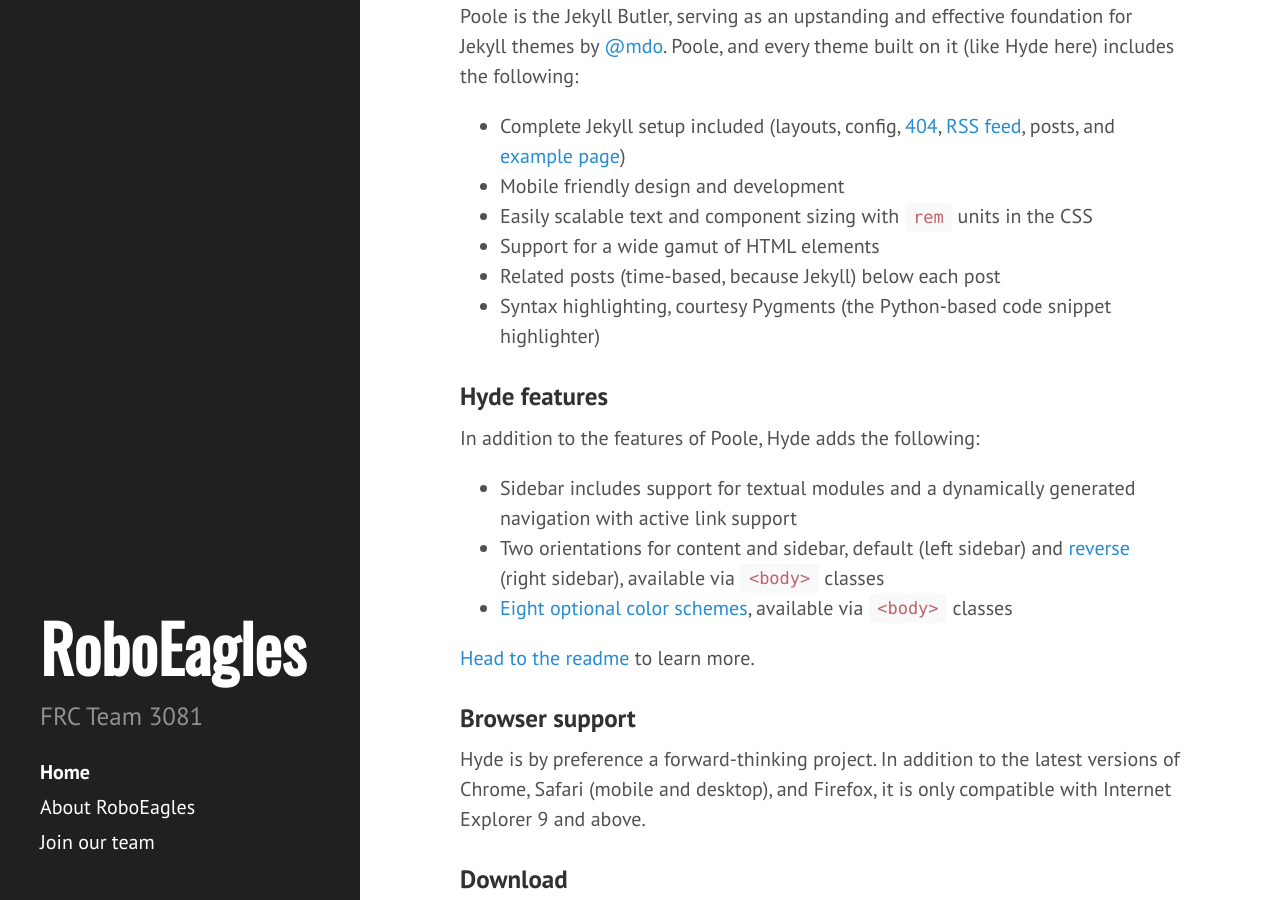
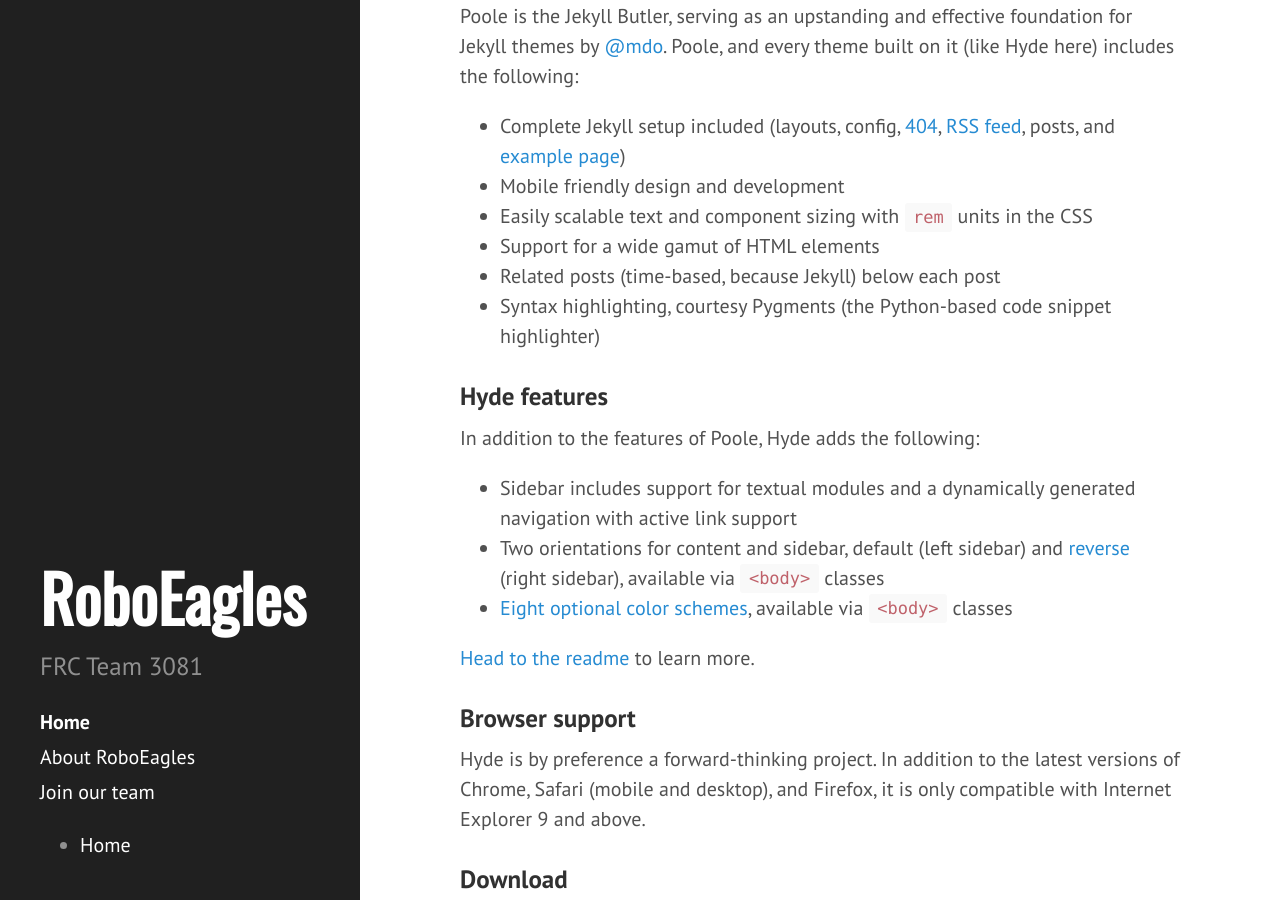
Before and after one commit to KennedyRoboEagles/KennedyRoboEagles.github.io-archive, a Jekyll site: the page built from index.html, in a window 1280 px wide and 900 px high, scrolled down 310 px. Built offline with Jekyll 4.4.1, drawn with Linux system fonts in a browser that asks for light colours; Markdown is read by kramdown in place of the engine named in the settings; the list of posts is cut into pages by our own code.

Commit message:
Copy missing code

```diff
--- a/_includes/sidebar.html
+++ b/_includes/sidebar.html
@@ -31,8 +31,14 @@
 
 		 <!-- test here -->
     <ul>
+
+	{% assign url_parts = page.url | split: '/' %}
+	{% assign url_parts_size = url_parts | size %}
+	{% assign rm = url_parts | last %}
+	{% assign base_url = page.url | replace: rm %}
+
     {% for node in site.pages %}
-	<!-- {{node.url}} {{site.baseurl}} -->
+	<!-- {{node.url}} {{base_url}} -->
       {% if node.url contains base_url %}
         {% assign node_url_parts = node.url | split: '/' %}
         {% assign node_url_parts_size = node_url_parts | size %}
```
